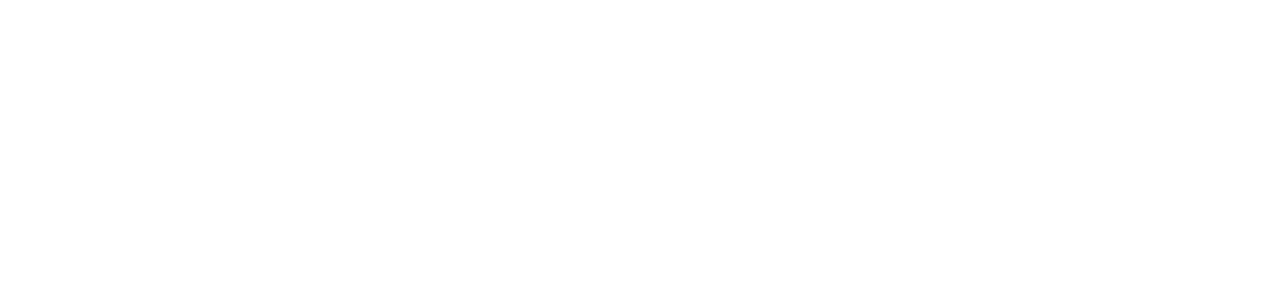
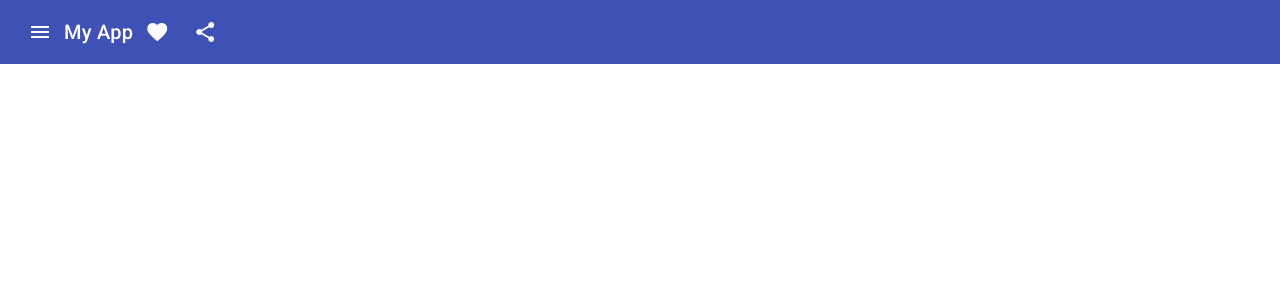
Before and after one commit to mdyusuf7861/anubis, an Angular app: page / in a window 1280 px wide. Shown: the top 300 px of the page. Built offline with nearby package versions, Linux system fonts and the light colour scheme.

Commit message:
Tool Bar basics implemented

```diff
--- a/angular.json
+++ b/angular.json
@@ -25,6 +25,7 @@
               "src/assets"
             ],
             "styles": [
+              "@angular/material/prebuilt-themes/indigo-pink.css",
               "src/styles.css"
             ],
             "scripts": []
@@ -87,6 +88,7 @@
               "src/assets"
             ],
             "styles": [
+              "@angular/material/prebuilt-themes/indigo-pink.css",
               "src/styles.css"
             ],
             "scripts": []
--- a/package.json
+++ b/package.json
@@ -11,10 +11,12 @@
   "private": true,
   "dependencies": {
     "@angular/animations": "^16.0.0",
+    "@angular/cdk": "~16.0.0",
     "@angular/common": "^16.0.0",
     "@angular/compiler": "^16.0.0",
     "@angular/core": "^16.0.0",
     "@angular/forms": "^16.0.0",
+    "@angular/material": "~16.0.0",
     "@angular/platform-browser": "^16.0.0",
     "@angular/platform-browser-dynamic": "^16.0.0",
     "@angular/router": "^16.0.0",
--- a/src/app/app.component.html
+++ b/src/app/app.component.html
@@ -1 +1,2 @@
+<app-toolbar></app-toolbar>
 <router-outlet></router-outlet>
--- /dev/null
+++ b/src/app/toolbar/toolbar.component.html
@@ -0,0 +1,15 @@
+<p>
+    <mat-toolbar color="primary">
+        <button mat-icon-button class="example-icon" aria-label="Example icon-button with menu icon">
+            <mat-icon>menu</mat-icon>
+        </button>
+        <span>My App</span>
+        <span class="example-spacer"></span>
+        <button mat-icon-button class="example-icon favorite-icon" aria-label="Example icon-button with heart icon">
+            <mat-icon>favorite</mat-icon>
+        </button>
+        <button mat-icon-button class="example-icon" aria-label="Example icon-button with share icon">
+            <mat-icon>share</mat-icon>
+        </button>
+    </mat-toolbar>
+</p>
--- a/src/index.html
+++ b/src/index.html
@@ -6,8 +6,11 @@
   <base href="/">
   <meta name="viewport" content="width=device-width, initial-scale=1">
   <link rel="icon" type="image/x-icon" href="favicon.ico">
+  <link rel="preconnect" href="https://fonts.gstatic.com">
+  <link href="https://fonts.googleapis.com/css2?family=Roboto:wght@300;400;500&display=swap" rel="stylesheet">
+  <link href="https://fonts.googleapis.com/icon?family=Material+Icons" rel="stylesheet">
 </head>
-<body>
+<body class="mat-typography">
   <app-root></app-root>
 </body>
 </html>
--- a/src/styles.css
+++ b/src/styles.css
@@ -1 +1,4 @@
 /* You can add global styles to this file, and also import other style files */
+
+html, body { height: 100%; }
+body { margin: 0; font-family: Roboto, "Helvetica Neue", sans-serif; }
```
Also changed, not shown: src/app/app.module.ts (+17 -2 lines), src/app/toolbar/toolbar.component.ts (added, +12 -0 lines), src/app/toolbar/toolbar.component.css (added), 2 other files (tests, documents, lock files or other folders).
